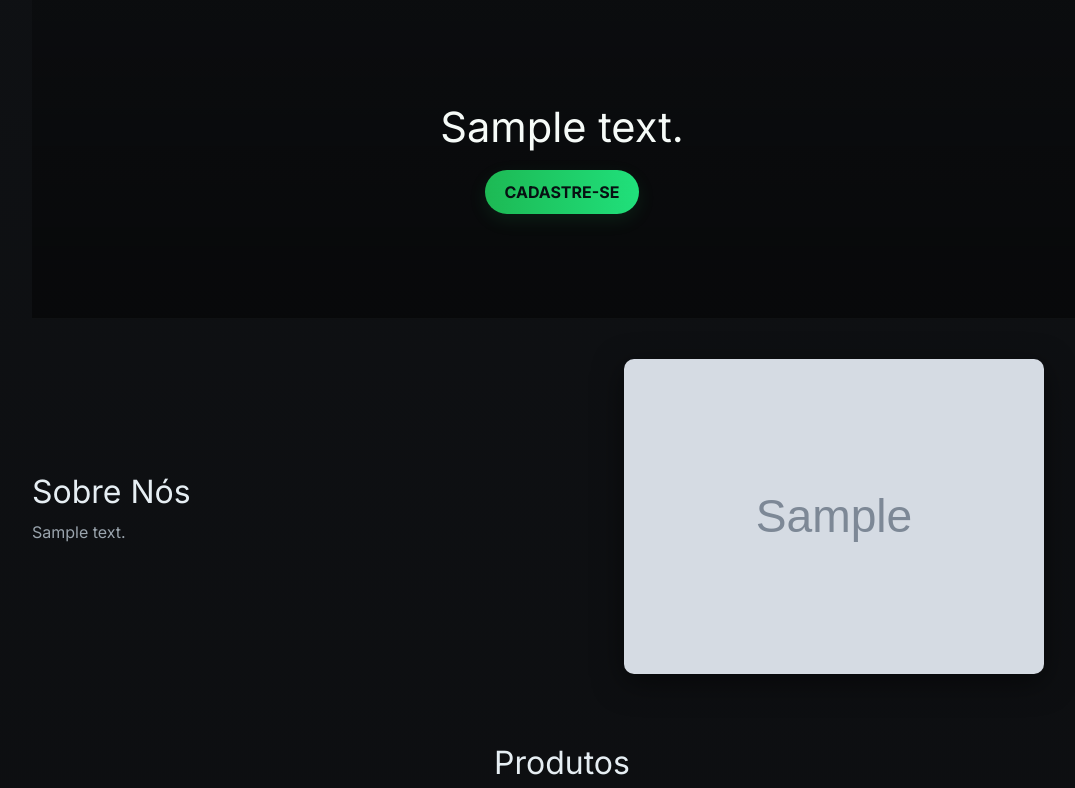
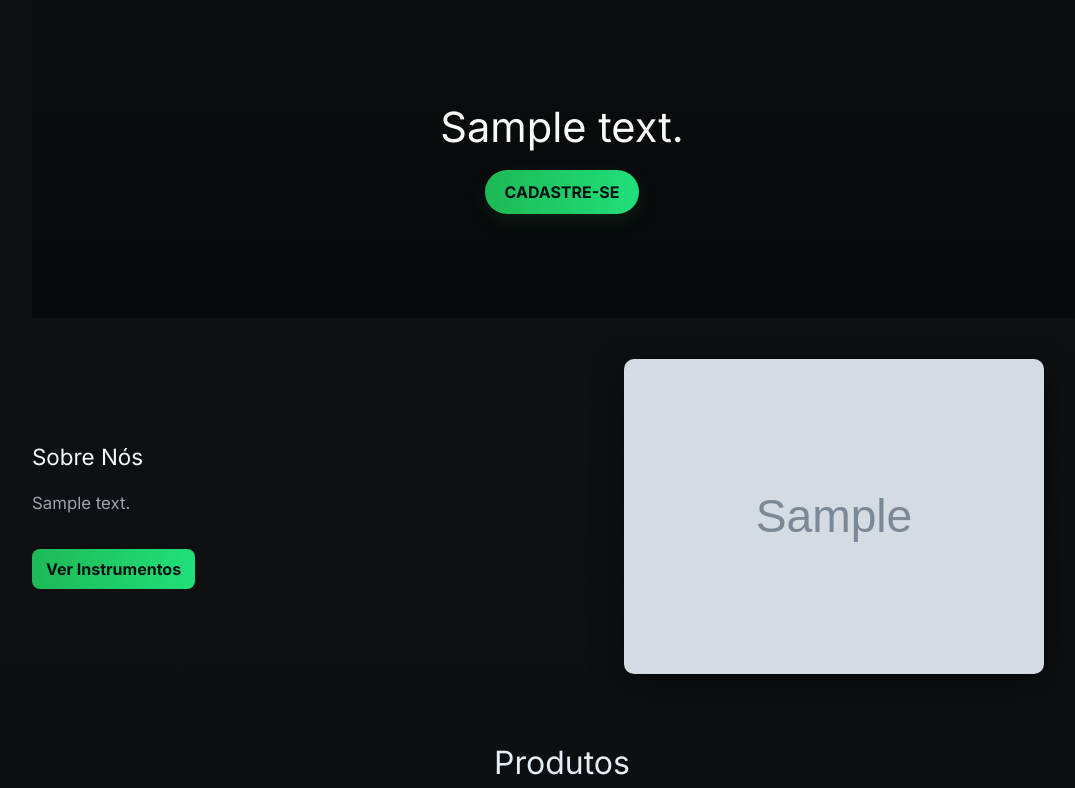
Before and after one commit to kd14c/WEBIII---P2-Projeto-Django-, a Django app: page / in a window 1280 px wide. Shown: the part 151-939 px from the top of the page, without its empty margins (78-1153 px from the left). Run offline with Django 5.2, Linux system fonts and the light colour scheme; tables that the repository leaves empty hold one stand-in row (values such as "Sample post"); grey boxes marked "Sample" are stand-in pictures.

Commit message:
Enhance 'sobre' section: update title, add description, and improve image handling

```diff
--- a/core/templates/core/index.html
+++ b/core/templates/core/index.html
@@ -13,19 +13,33 @@
 
 <!-- SOBRE SECTION -->
 <section class="sobre container">
+
     <div class="sobre-texto">
-        <h2>Sobre Nós</h2>
-        <p>{{ pagina_global.texto_sobre }}</p>
+        <h2 class="section-title">Sobre Nós</h2>
+
+        <p class="text-muted-2" style="font-size:1.05rem; line-height:1.7;">
+            {{ pagina_global.texto_sobre }}
+        </p>
+
+        <a href="{% url 'produtos' %}" class="btn-primary mt-3" style="display:inline-block;">
+            Ver Instrumentos
+        </a>
     </div>
 
     <div class="sobre-imagem">
         {% if pagina_global.imagem_sobre %}
-            <img src="{{ pagina_global.imagem_sobre.url }}" alt="Sobre nós">
+            <img src="{{ pagina_global.imagem_sobre.url }}" alt="Sobre nós" class="sobre-img-enhanced">
         {% else %}
-            <p>(Adicione uma imagem em Admin → Pagina → imagem_sobre)</p>
+            <div class="section-card center">
+                <p class="text-muted-2">
+                    (Adicione uma imagem em Admin → Pagina → imagem_sobre)
+                </p>
+            </div>
         {% endif %}
     </div>
+
 </section>
+
 
 <!-- PRODUTOS SECTION -->
 <section class="produtos-section">
```
